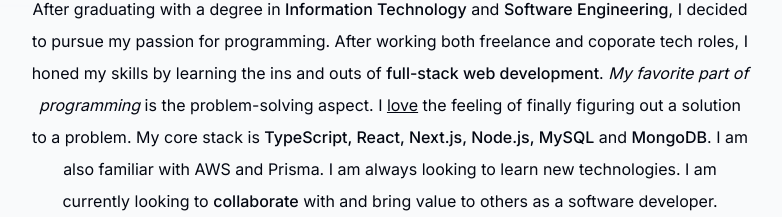
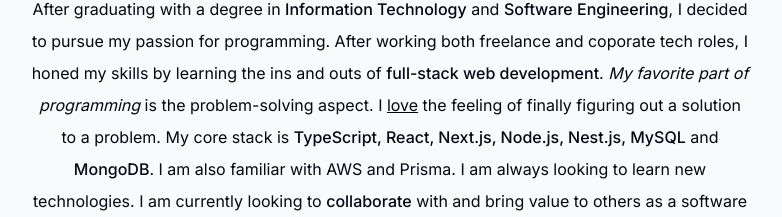
Before and after one commit to michael-emmanuel/portfolio_site, a Next.js app: page / in a window 1280 px wide. Shown: the part 899-1116 px from the top of the page, without its empty margins (250-1032 px from the left). Built offline with nearby package versions, Linux system fonts and the light colour scheme; no server answers.

Commit message:
update about

```diff
--- a/components/about.tsx
+++ b/components/about.tsx
@@ -30,7 +30,7 @@
         feeling of finally figuring out a solution to a problem. My core stack
         is{' '}
         <span className='font-medium'>
-          TypeScript, React, Next.js, Node.js, MySQL
+          TypeScript, React, Next.js, Node.js, Nest.js, MySQL
         </span>{' '}
         and <span className='font-medium'>MongoDB</span>. I am also familiar
         with AWS and Prisma. I am always looking to learn new technologies. I am
```
